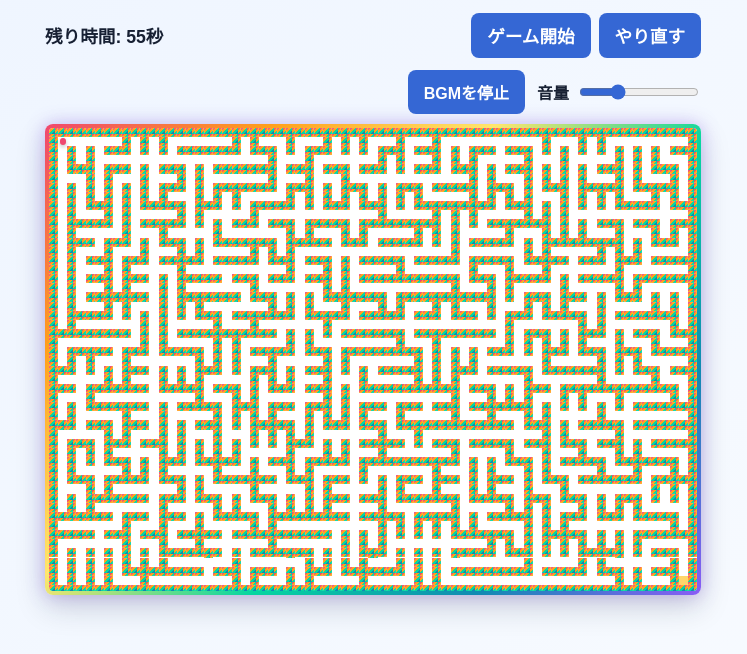
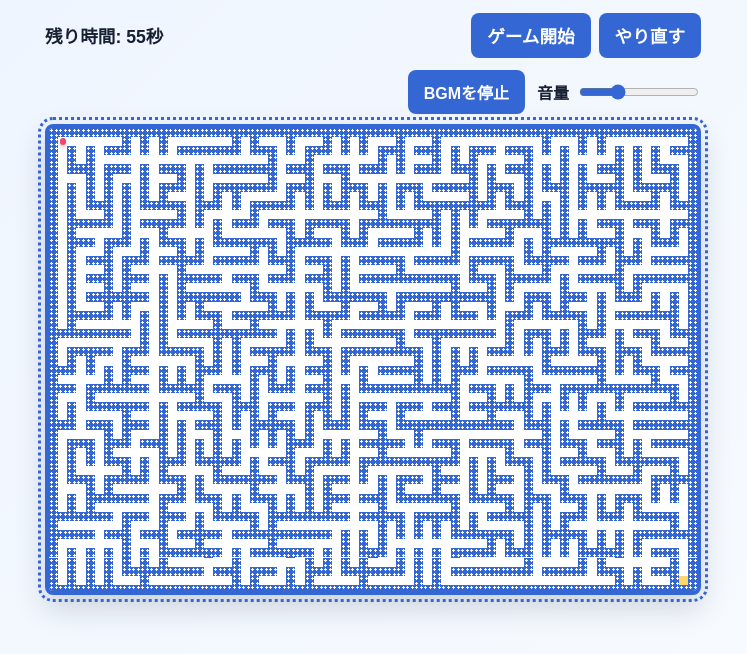
Before and after one commit to kaho41864874-creator/11-17-, a plain HTML site: page index.html in a window 1280 px wide. Shown: the part 130-784 px from the top of the page, without its empty margins (267-1014 px from the left). Drawn offline with Linux system fonts and the light colour scheme.

Commit message:
ドット

```diff
--- a/style.css
+++ b/style.css
@@ -86,14 +86,12 @@ button:hover {
   grid-template-columns: repeat(var(--columns), 1fr);
   aspect-ratio: var(--columns) / var(--rows);
   overflow: hidden;
-  border: 4px solid transparent;
-  background:
-    linear-gradient(#fff, #fff) padding-box,
-    linear-gradient(135deg, #ef476f, #ff9f1c, #ffe66d, #06d6a0, #118ab2, #8b5cf6) border-box;
+  border: 4px solid #3567d4;
+  outline: 3px dotted #3567d4;
+  outline-offset: 4px;
   border-radius: 8px;
-  box-shadow:
-    0 12px 30px rgb(23 32 51 / 18%),
-    0 0 18px rgb(139 92 246 / 35%);
+  background: #fff;
+  box-shadow: 0 12px 30px rgb(23 32 51 / 18%);
 }
 
 .cell {
@@ -102,9 +100,9 @@ button:hover {
 }
 
 .wall {
-  background: linear-gradient(135deg, #ef476f 0 25%, #ff9f1c 25% 50%, #06d6a0 50% 75%, #118ab2 75%);
-  background-size: 6px 6px;
-  box-shadow: inset 0 0 2px rgb(255 255 255 / 35%);
+  background-color: #3567d4;
+  background-image: radial-gradient(circle, #fff 1.2px, transparent 1.4px);
+  background-size: 5px 5px;
 }
 
 .path {
```
